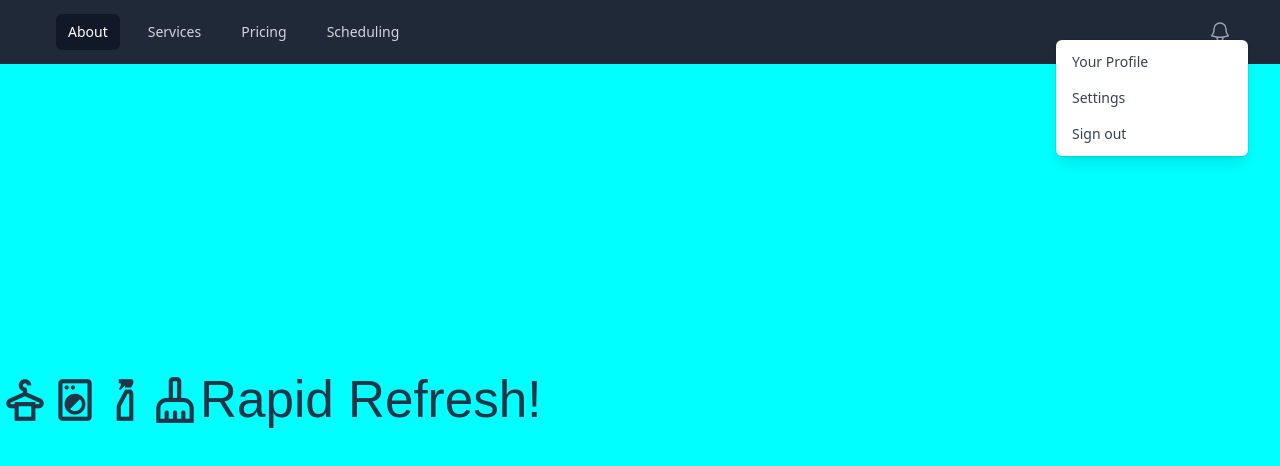
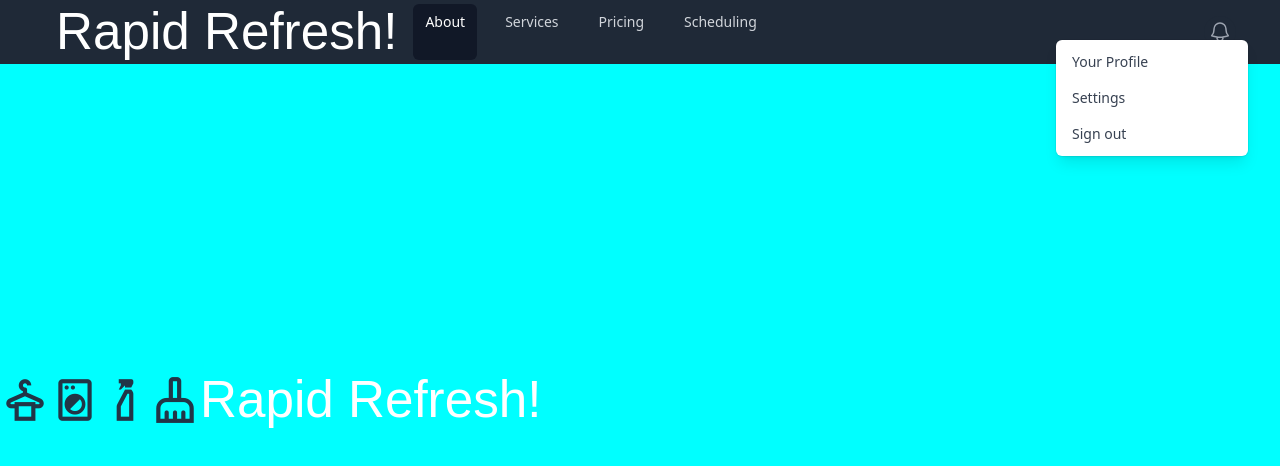
Before and after one commit to galessalazar/rapid_refresh, a React (Vite) app in the folder client/: page / in a window 1280 px wide. Shown: the top 466 px of the page. Built offline with nearby package versions, Linux system fonts and the light colour scheme; a web font is replaced by a local one.

Commit message:
moved name to navbar

```diff
--- a/client/src/components/Navbar.jsx
+++ b/client/src/components/Navbar.jsx
@@ -37,6 +37,9 @@ const Navbar = () => {
           <div className="hidden sm:ml-6 sm:block">
             <div className="flex space-x-4">
               {/* <!-- Current: "bg-gray-900 text-white", Default: "text-gray-300 hover:bg-gray-700 hover:text-white" --> */}
+              {/* <Link to="#" className="rounded-md bg-gray-900 px-3 py-2 text-sm font-medium text-white" aria-current="page">Rapid Refresh</Link> */}
+              <h1>Rapid Refresh!</h1>
+
               <Link to="#" className="rounded-md bg-gray-900 px-3 py-2 text-sm font-medium text-white" aria-current="page">About</Link>
               <Link to="#" className="rounded-md px-3 py-2 text-sm font-medium text-gray-300 hover:bg-gray-700 hover:text-white">Services</Link>
               <Link to="#" className="rounded-md px-3 py-2 text-sm font-medium text-gray-300 hover:bg-gray-700 hover:text-white">Pricing</Link>
--- a/client/src/index.css
+++ b/client/src/index.css
@@ -43,6 +43,8 @@ h1 {
   font-family: "Bruno Ace", sans-serif;
   font-size: 3.2em;
   line-height: 1.1;
+  color: white;
+
 }
 
 
```
